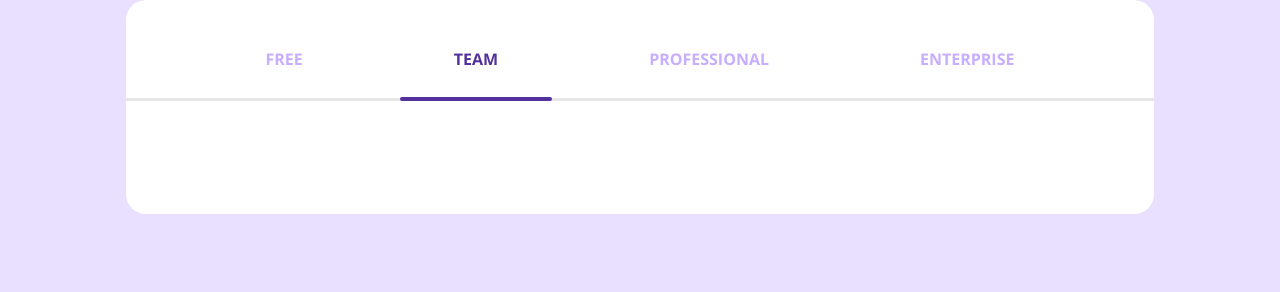
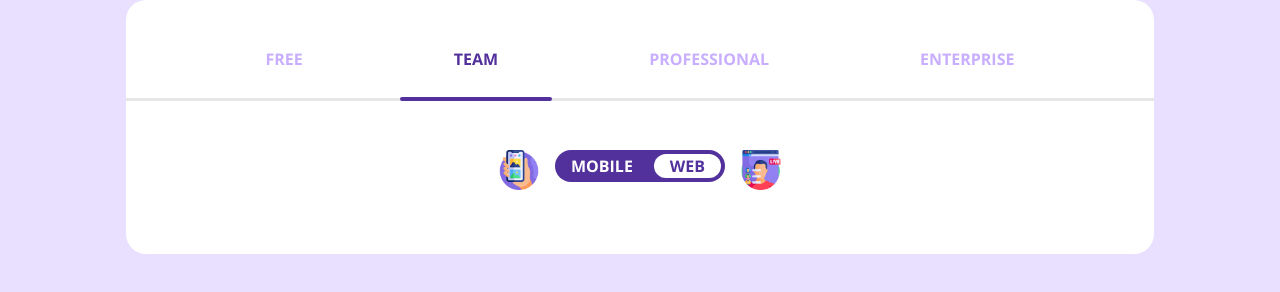
Before and after one commit to markoCib/Cost-Estimator-Project, a plain HTML site: page index.html in a window 1280 px wide. Shown: the part 126-418 px from the top of the page. Drawn offline with nearby package versions, Linux system fonts and the light colour scheme.

Commit message:
NOREF: Add toggle bar Add toggle section bellow the active tab section.

```diff
--- a/index.css
+++ b/index.css
@@ -70,3 +70,38 @@ h1{
     left: -50%;
     border-radius: 10px;
 }
+
+.toggle-wrapper{
+    display: flex;
+}
+
+.toggle-wrapper img{
+    height: 40px;
+    margin: 0 16px;
+}
+
+.toggle{
+    background-color: rgb(83,49,156);
+    height: 32px;
+    width: 170px;
+    border-radius: 20px;
+    display: flex;
+    justify-content: space-between;
+    align-items: center;
+    box-sizing: border-box;
+    padding: 0 4px 0 16px;
+    text-transform: uppercase;
+    font-weight: bold;
+    font-size: 12;
+}
+
+.toggle span:first-of-type{
+    color: white;
+}
+
+.toggle span:last-of-type{
+    background-color: white;
+    color: rgb(83,49,156);
+    padding: 1px 16px;
+    border-radius: 20px;
+}
--- a/index.html
+++ b/index.html
@@ -20,6 +20,14 @@
             <p>Enterprise</p>
         </div>
         <div class="line"></div>
+        <div class="toggle-wrapper">
+            <img src="images/icon1.png" alt="">
+            <div class="toggle">
+                <span>Mobile</span>
+                <span>Web</span>
+            </div>
+            <img src="images/icon2.png" alt="">
+        </div>
     </div>
 </body>
 </html>
```
Also changed, not shown: images/icon1.png (added), images/icon2.png (added).
